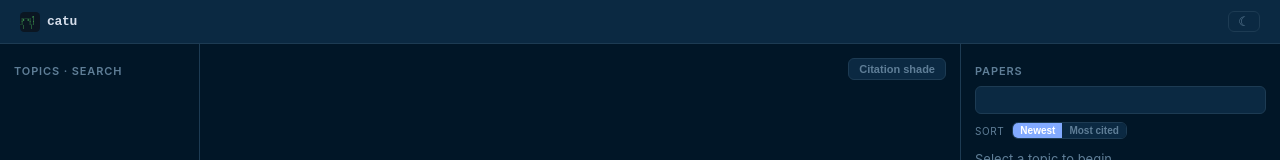
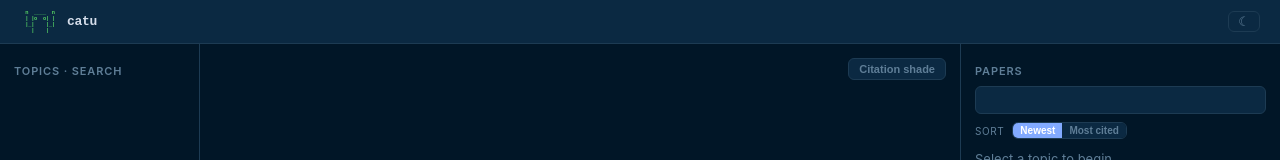
Before and after one commit to gleipnir99/catu, a React (Vite) app: page / in a window 1280 px wide. Shown: the top 160 px of the page. Built offline with nearby package versions, Linux system fonts and the light colour scheme.

Commit message:
Enlarge header cactus and make it blend with the header
Inline the cactus SVG (background-free) instead of the favicon badge so
the header surface shows through in both themes, tighten the viewBox,
and bump it to 40x30.

```diff
--- a/src/App.css
+++ b/src/App.css
@@ -28,8 +28,8 @@
 }
 
 .logo-cactus {
-  width: 20px;
-  height: 20px;
+  width: 40px;
+  height: 30px;
   display: block;
 }
 
--- a/src/App.jsx
+++ b/src/App.jsx
@@ -282,7 +282,17 @@ export default function App() {
     <div className="app">
       <header className="topbar">
         <span className="logo">
-          <img className="logo-cactus" src={`${import.meta.env.BASE_URL}favicon.svg`} alt="" aria-hidden="true" />
+          {/* Same ASCII cactus as the favicon, but inline & background-free so it blends with the header */}
+          <svg className="logo-cactus" viewBox="0 7 48 36" aria-hidden="true" xmlns="http://www.w3.org/2000/svg">
+            <text x="24" y="15" fill="#56d364" textAnchor="middle"
+                  fontFamily="'Courier New', ui-monospace, monospace"
+                  fontSize="6.4" fontWeight="bold" xmlSpace="preserve">
+              <tspan x="24" dy="0"> n  ____  n </tspan>
+              <tspan x="24" dy="7.4"> | |o  o| | </tspan>
+              <tspan x="24" dy="7.4"> |_|    |_| </tspan>
+              <tspan x="24" dy="7.4">   |    |   </tspan>
+            </text>
+          </svg>
           catu
         </span>
         {selected && <span className="cat-tag">{selected}</span>}
```
